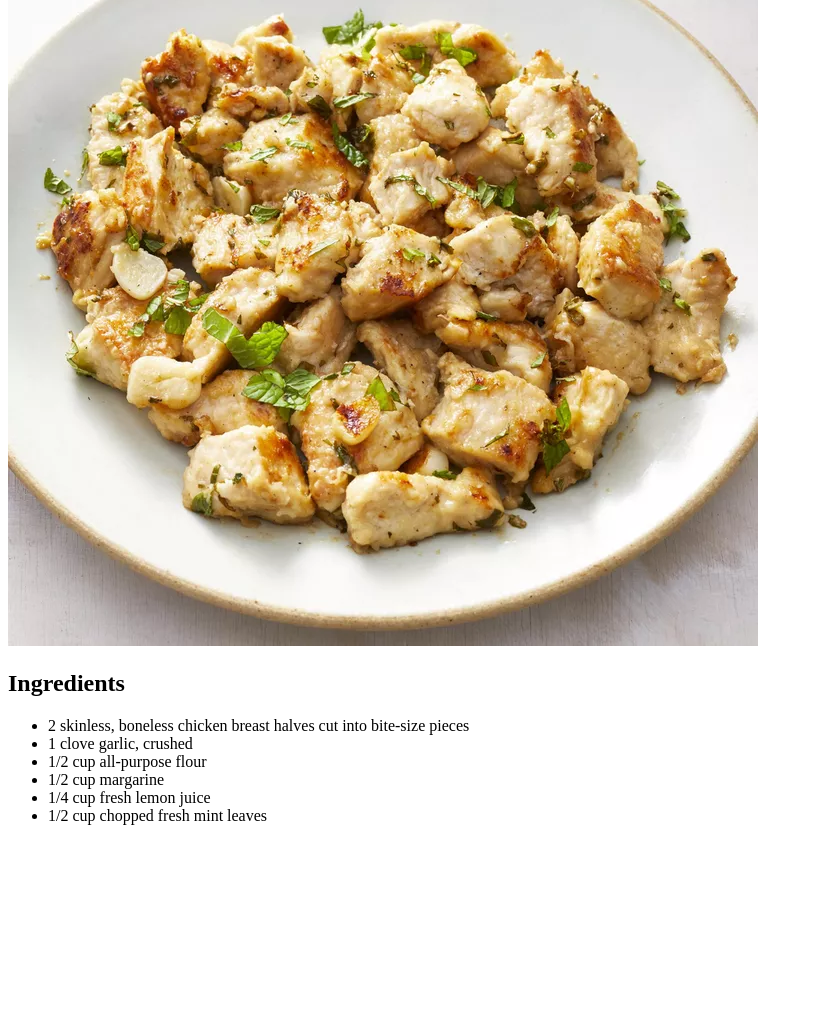
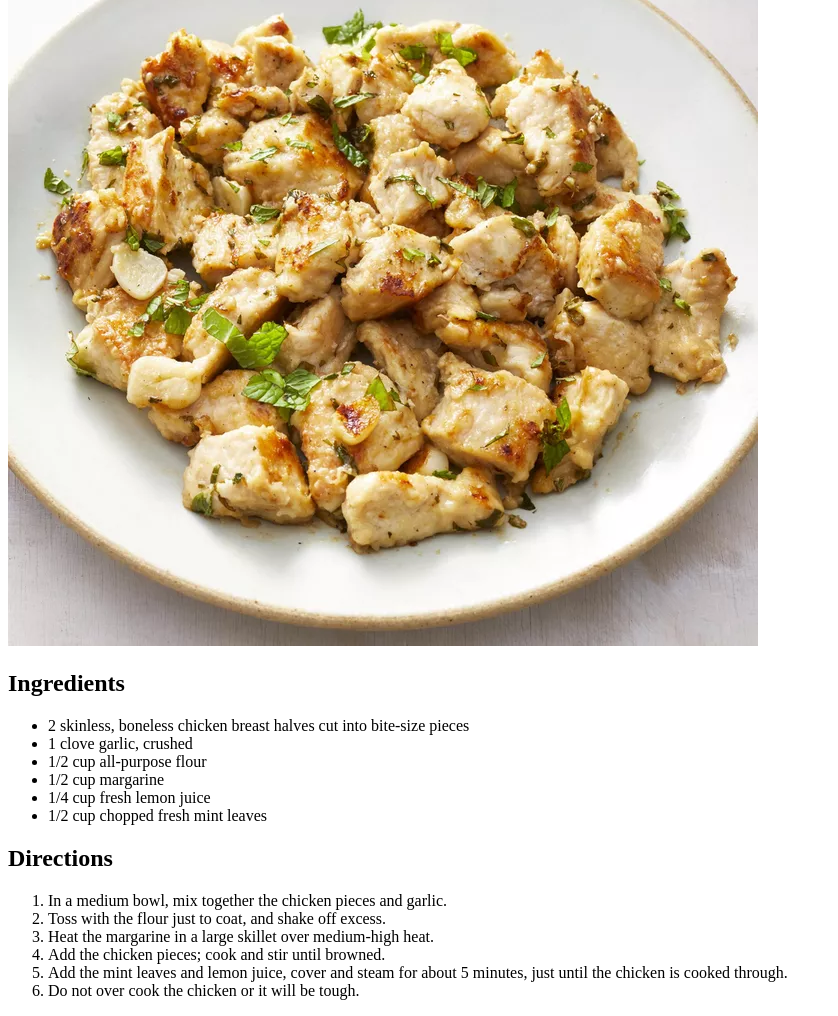
Before and after one commit to Tealzind/odin-recipes, a plain HTML site: page recipes/mintchicken.html in a window 1280 px wide. Shown: the part 184-1200 px from the top of the page, without its empty margins (0-838 px from the left). Before the commit the page ends 1025 px from the top, so only its background shows below. Drawn offline with Linux system fonts and the light colour scheme.

Commit message:
Add ordered list to recipes and directions

```diff
--- a/recipes/mintchicken.html
+++ b/recipes/mintchicken.html
@@ -22,5 +22,17 @@
             <li>1/4 cup fresh lemon juice</li>
             <li>1/2 cup chopped fresh mint leaves</li>
         </ul>
+
+        <h2>Directions</h2>
+        <ol>
+            <li>In a medium bowl, mix together the chicken pieces and garlic.</li>
+            <li>Toss with the flour just to coat, and shake off excess.</li>
+            <li>Heat the margarine in a large skillet over medium-high heat.</li>
+            <li>Add the chicken pieces; cook and stir until browned.</li>
+            <li>Add the mint leaves and lemon juice,
+                cover and steam for about 5 minutes,
+                just until the chicken is cooked through.</li>
+            <li>Do not over cook the chicken or it will be tough.</li>
+        </ol>
     </body>
 </html>
```
Also changed, not shown: recipes/spaghetti.html (+11 -0 lines), recipes/spinachandstrawberrysalad.html (+7 -0 lines).
